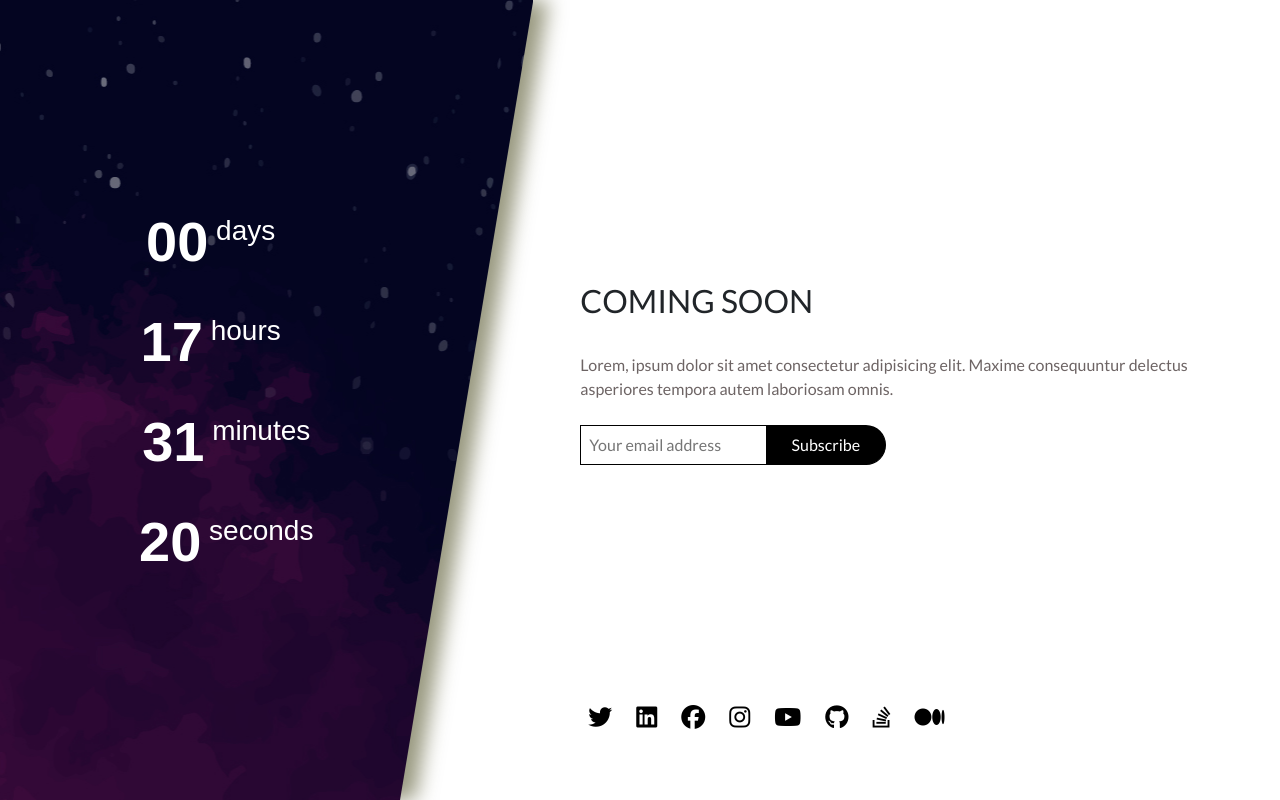
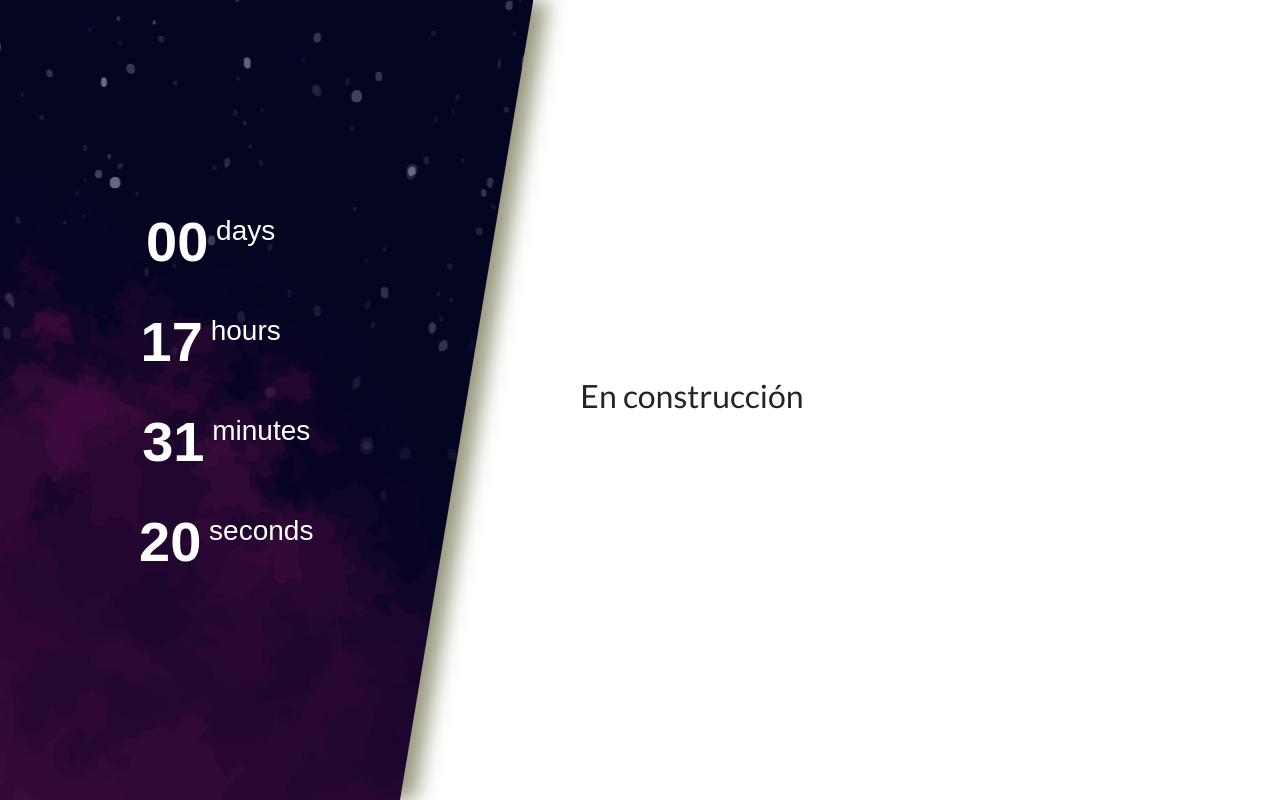
Before and after one commit to glzc/glzc.github.io, a plain HTML site: page index.html in a window 1280 px wide. Drawn offline with nearby package versions, Linux system fonts and the light colour scheme; a web font is replaced by a local one.

Commit message:
Update index.html

```diff
--- a/index.html
+++ b/index.html
@@ -3,7 +3,7 @@
 
 <head>
     <meta charset=UTF-8 />
-    <meta name=description content="Free coming soon template">
+    <meta name=description content="Northtec.mx">
     <meta name=author content="Pawel Zuchowski">
     <meta name=viewport content="width=device-width,initial-scale=1" />
     <meta http-equiv=X-UA-Compatible content="ie=edge" />
@@ -30,23 +30,8 @@
             </div>
             <div class="col-12 col-md-7 right">
                 <div class=mainInfo>
-                    <h1>COMING SOON</h1>
-                    <p class=slogan>Lorem, ipsum dolor sit amet consectetur adipisicing elit. Maxime consequuntur
-                        delectus asperiores tempora autem laboriosam omnis. </p>
-                    <form class=form-subscribe action=#> <input type=email class=form placeholder="Your email address"
-                            required> <button type=submit>Subscribe</button> </form>
+                    <h1>En construcción</h1>
                 </div>
-                <ul class=icon-list>
-                    <li class=icon><a class=twitter href=google.com></a></li>
-                    <li class=icon><a class=linkedin href=google.com></a></li>
-                    <li class=icon><a class=facebook href=google.com></a></li>
-                    <li class=icon><a class=instagram href=google.com></a></li>
-                    <li class=icon><a class=youtube href=google.com></a></li>
-                    <li class=icon><a class=github href=google.com></a></li>
-                    <li class=icon><a class=stackoverflow href=google.com></a></li>
-                    <li class=icon><a class=medium href=google.com></a></li>
-
-                </ul>
             </div>
         </div>
     </div>
```
